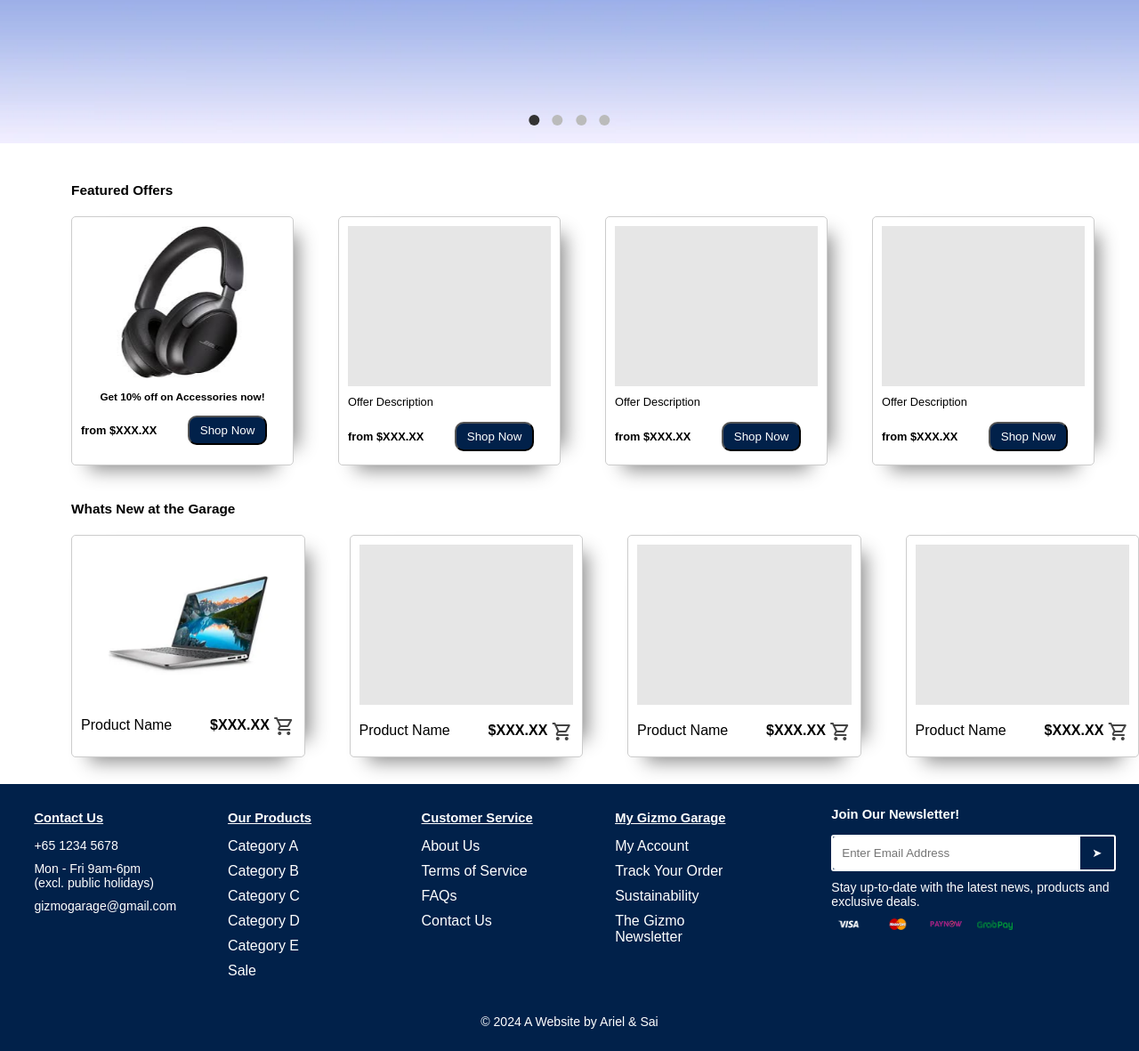
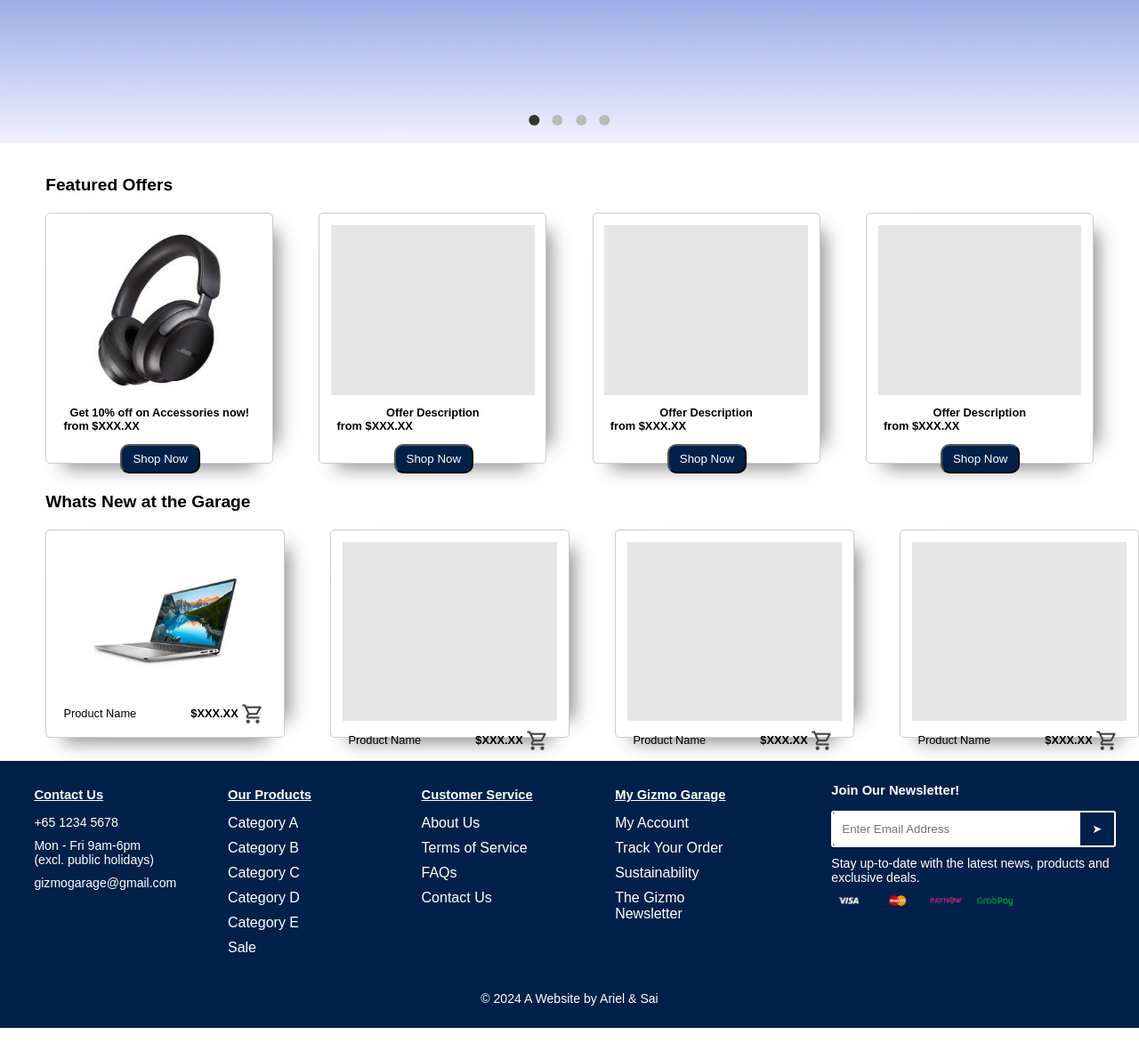
Before and after one commit to Sai25234/Gizmo-Garage-IE4727, a PHP site: page / in a window 1280 px wide. Shown: the part 713-1894 px from the top of the page at 89% size. After the commit the page ends 1868 px from the top, so only its background shows below. Run offline with PHP 8.4, Linux system fonts and the light colour scheme.

Commit message:
added text body element to offer and new items

```diff
--- a/css/main.css
+++ b/css/main.css
@@ -377,89 +377,90 @@ footer {
   }
 }
 
+/* Featured Offers & Whats New */
+
 .offer-categories {
   text-align: left;
-  margin: 40px 0 30px 80px;
+  margin: 2.5vw 0 2vw 4vw;
 }
 
 .offer-categories h2 {
-  font-size: 1.2vw;
+  font-size: 1.5vw;
   margin-bottom: 20px;
 }
 
 .offers-container {
   display: flex;
-  gap: 50px;
+  gap: 4vw;
 }
 
 .offer-item {
+  display: block;
   background-color: white;
   border: 1px solid #ccc;
   border-radius: 5px;
-  padding: 10px;
-  height: 280px;
-  width: 250px;
+  padding: 1vw;
+  height: 22vw;
+  width: 20vw;
   box-shadow: 0px 0px 0px 0px rgba(0, 0, 0, 0), 25px 0 20px -20px rgba(0, 0, 0, 0.45), 0px 25px 20px -20px rgba(0, 0, 0, 0.45);
 
 }
 
 .new-product {
+  display: block;
   background-color: white;
   border: 1px solid #ccc;
   border-radius: 5px;
-  padding: 10px;
-  height: 250px;
-  width: 300px;
+  padding: 1vw;
+  height: 18.3vw;
+  width: 22vw;
   box-shadow: 0px 0px 0px 0px rgba(0, 0, 0, 0), 25px 0 20px -20px rgba(0, 0, 0, 0.45), 0px 25px 20px -20px rgba(0, 0, 0, 0.45);
 
 }
 
 
 .offer-item img {
+  display: block;
   width: 100%;
   height: auto;
-  margin-bottom: 10px;
+  aspect-ratio: 1.2;
+  object-fit: contain;
+  margin-left: auto;
+  margin-right: auto;
 }
 .new-product img {
-  width: 100%;
-  height: 180px;
+  display: block;
+  width: 90%;
+  aspect-ratio: 1.2;
+  object-fit: contain;
+  margin-left: auto;
+  margin-right: auto;
 }
 
 .placeholder {
   width: 100%;
-  height: 180px;
+  aspect-ratio: 1.2;
   background-color: #e6e6e6;
   margin-bottom: 10px;
 }
 
-.offer-item p {
+.offer-item-text-body{
+  width: 100%;
+  margin-top: 1vw;
+  padding: 0 0.5vw;
   font-size: 1vw;
 }
 
 .offer-item h3 {
-  font-size: 0.92vw;
+  font-size: 1vw;
   text-align: center;
-}
-
-.price {
-  font-weight: bold;
-  margin: 10px 0;
-  display: inline-block;
-}
-.new-product .price {
-  margin-left: 3vw;
-}
-.new-product p{
-  display: inline-block;
-  gap: 20px;
 }
 
 .shop-now-btn {
   background-color: #01214A;
   color: white;
-  margin-top: 15px;
-  margin-left: 30px;
-  margin-bottom: 100px;
+  margin-top: 1vw;
+  margin-left: 5vw;
   padding: 7px 12px;
   cursor: pointer;
   border-radius: 10px;
@@ -471,14 +472,28 @@ footer {
   color: #01214A;
 }
 
-.new-products {
-  text-align: center;
-  margin: 40px 0;
+.price {
+  font-weight: bold;
+  display: inline-block;
 }
 
-.new-products h2 {
-  font-size: 1.3vw;
-  margin-bottom: 20px;
+.new-product .price {
+  margin-left: 4.5vw;
+}
+
+.new-product-text-body{
+  width: 100%;
+  padding: 0 0.5vw;
+  font-size: 1vw;
+}
+
+.new-product-text-body .material-symbols-outlined{
+  font-size: 2vw;
+}
+
+.new-product p{
+  display: inline-block;
+  gap: 1.5vw;
 }
 
 .carousel-container {
--- a/index.html
+++ b/index.html
@@ -99,27 +99,35 @@
       <div class="offers-container">
           <div class="offer-item">
               <img src="images/headphone.png" alt="Headphones">
+              <div class="offer-item-text-body">
               <h3>Get 10% off on Accessories now!</h3>
               <p class="price">from $XXX.XX</p>
               <button class="shop-now-btn">Shop Now</button>
             </div>
+          </div>
           <div class="offer-item">
               <div class="placeholder"></div>
-              <p>Offer Description</p>
+              <div class="offer-item-text-body">
+              <h3>Offer Description</h3>
               <p class="price">from $XXX.XX</p>
               <button class="shop-now-btn">Shop Now</button>
             </div>
+          </div>
           <div class="offer-item">
               <div class="placeholder"></div>
-              <p>Offer Description</p>
+              <div class="offer-item-text-body">
+                <h3>Offer Description</h3>
                 <p class="price">from $XXX.XX</p>
                 <button class="shop-now-btn">Shop Now</button>
               </div>
+          </div>
           <div class="offer-item">
               <div class="placeholder"></div>
-              <p>Offer Description</p>
+              <div class="offer-item-text-body">
+                <h3>Offer Description</h3>
                 <p class="price">from $XXX.XX</p>
                 <button class="shop-now-btn">Shop Now</button>
+              </div>
           </div>
       </div>
     </div>
@@ -128,6 +136,7 @@
       <div class="offers-container">
           <div class="new-product">
               <img src="images/laptop.png" alt="Headphones">
+              <div class="new-product-text-body">
               <p>Product Name</p>
               <p class="price">$XXX.XX</p>
               <a href="#">
@@ -135,10 +144,11 @@
                   shopping_cart
                 </span>
               </a>
-
+            </div>
           </div>
           <div class="new-product">
               <div class="placeholder"></div>
+              <div class="new-product-text-body">
                 <p>Product Name</p>
                 <p class="price">$XXX.XX</p>
                 <a href="#">
@@ -146,29 +156,31 @@
                     shopping_cart
                   </span>
                 </a>
-
+              </div>
           </div>
           <div class="new-product">
               <div class="placeholder"></div>
+              <div class="new-product-text-body">
                 <p>Product Name</p>
-              <p class="price"> $XXX.XX</p>
+                <p class="price">$XXX.XX</p>
                 <a href="#">
                   <span class="material-symbols-outlined">
                     shopping_cart
                   </span>
                 </a>
-
+              </div>
           </div>
           <div class="new-product">
               <div class="placeholder"></div>
+              <div class="new-product-text-body">
                 <p>Product Name</p>
-              <p class="price"> $XXX.XX</p>
+                <p class="price">$XXX.XX</p>
                 <a href="#">
                   <span class="material-symbols-outlined">
                     shopping_cart
                   </span>
                 </a>
-
+              </div>
           </div>
       </div>
     </div>
```
Lines whose indentation alone changed are shown as unchanged.
